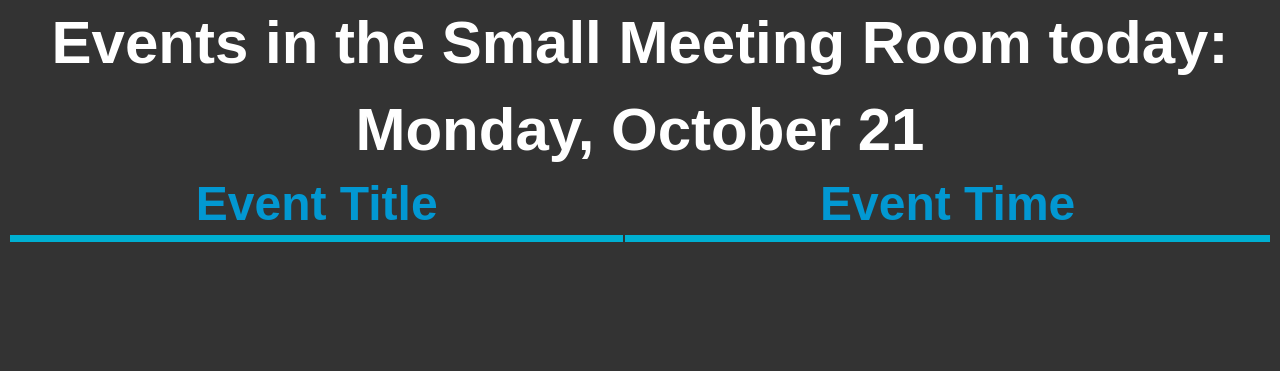
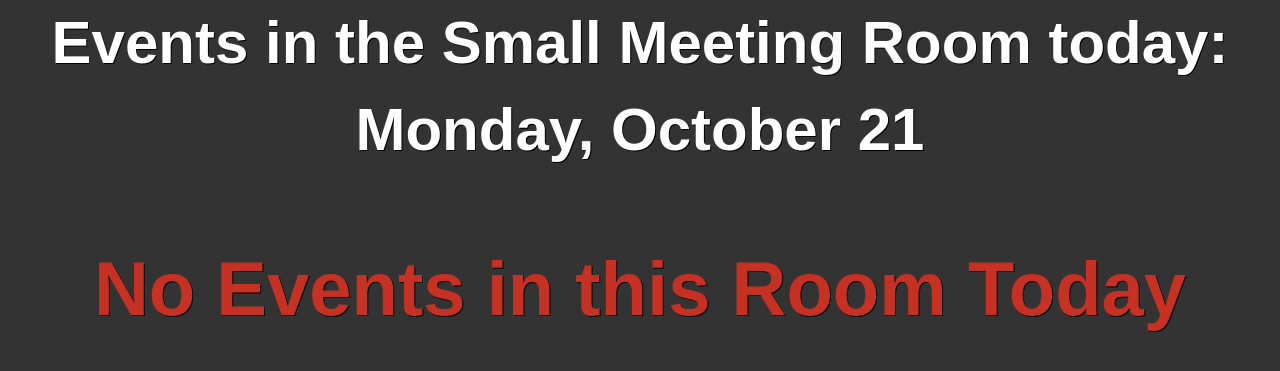
Before and after one commit to ASatiricalDalek/ahpl-signage, a Flask app: page /small in a window 1280 px wide. Shown: the top 371 px of the page. Run offline with Flask 2, Linux system fonts and the light colour scheme; data that the repository does not hold is empty.

Commit message:
10/21/19 - v1.1, added message for no events. Added comments

```diff
--- /dev/null
+++ b/renderLogic.py
@@ -0,0 +1,8 @@
+def no_events_check(events):
+    # Events is a list of all events for a given day
+    # if the length of that list is 0, no events were scheduled for that day
+    if len(events) == 0:
+        noEvents = "No Events in this Room Today"
+    else:
+        noEvents = None
+    return noEvents
--- a/signage.py
+++ b/signage.py
@@ -1 +1,3 @@
 from signageWebpage import sw
+
+# Flask looks to this file to determine how to start running
--- a/signageWebpage/__init__.py
+++ b/signageWebpage/__init__.py
@@ -1,3 +1,4 @@
 from flask import Flask
 sw = Flask(__name__)
+# This import has to be below the initialization of sw
 from signageWebpage import routes
--- a/signageWebpage/routes.py
+++ b/signageWebpage/routes.py
@@ -1,6 +1,7 @@
 from signageWebpage import sw
 from flask import render_template
 import scrape
+import renderLogic
 
 
 @sw.route("/storytime")
@@ -8,8 +9,8 @@ def storytime():
     room = "Storytime Room"
     date = scrape.get_assabet_date()
     events = scrape.get_events_now(room)
-    # TODO: Don't display canceled events
-    return render_template("events.html", room=room, today=date, events=events)
+    noEvents = renderLogic.no_events_check(events)
+    return render_template("events.html", room=room, today=date, events=events, noEvents=noEvents)
 
 
 @sw.route("/community")
@@ -17,7 +18,8 @@ def community():
     room = "Community Meeting Room"
     date = scrape.get_assabet_date()
     events = scrape.get_events_now(room)
-    return render_template("events.html", room=room, today=date, events=events)
+    noEvents = renderLogic.no_events_check(events)
+    return render_template("events.html", room=room, today=date, events=events, noEvents=noEvents)
 
 
 @sw.route("/small")
@@ -25,4 +27,5 @@ def small():
     room = "Small Meeting Room"
     date = scrape.get_assabet_date()
     events = scrape.get_events_now(room)
-    return render_template("events.html", room=room, today=date, events=events)
+    noEvents = renderLogic.no_events_check(events)
+    return render_template("events.html", room=room, today=date, events=events, noEvents=noEvents)
--- a/signageWebpage/static/style.css
+++ b/signageWebpage/static/style.css
@@ -12,14 +12,21 @@ body
     font-family: Montserrat, sans-serif;
     background-color: #333333;
     color: white;
+    text-shadow: black 1px 1px;
 }
 
 h1
 {
     text-align: center;
     font-size: 60px;
-    padding: 0px;
-    margin: 0px;
+    padding: 0;
+    margin: 0;
+}
+h2
+{
+    text-align: center;
+    font-size: 76px;
+    color: #c53223;
 }
 th
 {
--- a/signageWebpage/templates/events.html
+++ b/signageWebpage/templates/events.html
@@ -9,7 +9,11 @@
     <h1>Events in the {{ room }} today: </h1>
     <br>
     <h1 id="date">{{ today }}</h1>
-    <table id="eventTable">
+    <br>
+    {% if noEvents %}
+        <h2>{{ noEvents }}</h2>
+    {% else %}
+        <table id="eventTable">
         <tr>
             <th>Event Title</th>
             <th>Event Time</th>
@@ -20,6 +24,7 @@
             <td>{{ event.eventTime }}</td>
         </tr>
         {% endfor %}
-    </table>
+        </table>
+    {% endif %}
 </body>
 </html>
```
Also changed, not shown: scrape.py (+6 -1 lines).
